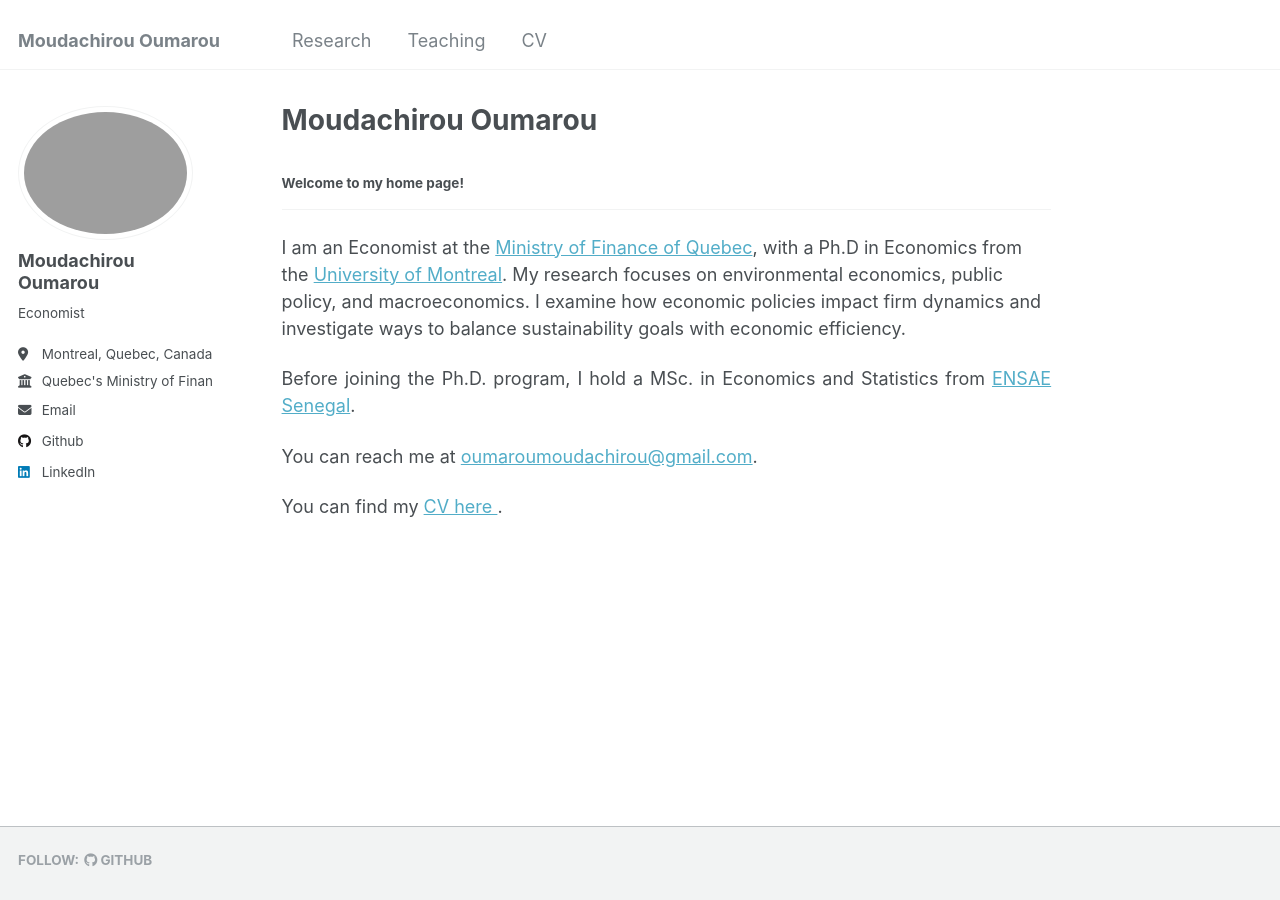
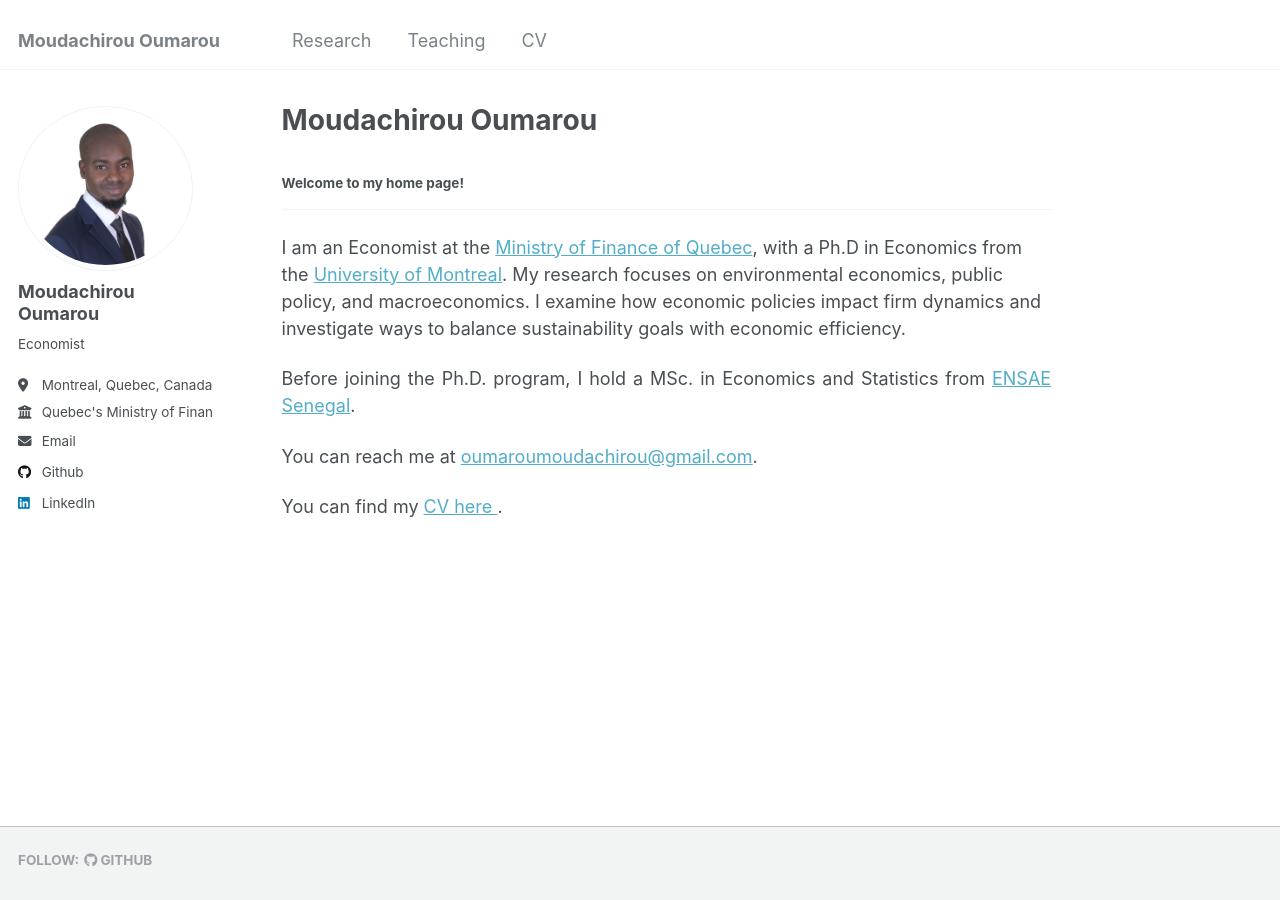
Before and after one commit to oumaroumoudachirou/oumaroumoudachirou.github.io, a Jekyll site: the page built from _pages/about.md, in a window 1280 px wide. Built offline with Jekyll 4.4.1, drawn with Linux system fonts in a browser that asks for light colours.

Commit message:
Update _config.yml

```diff
--- a/_config.yml
+++ b/_config.yml
@@ -21,7 +21,7 @@ repository               : "oumaroumoudachirou/oumaroumoudachirou.github.io."
 #               Additional customization can be done by editing /_includes/author-profile.html
 author:
   # Biographic information
-  avatar           : "mouda_1.jpg"
+  avatar           : "mouda_1 2.jpg"
   name             : "Moudachirou Oumarou"
   pronouns         : # example: "she/her"
   bio              : "Economist"
```
